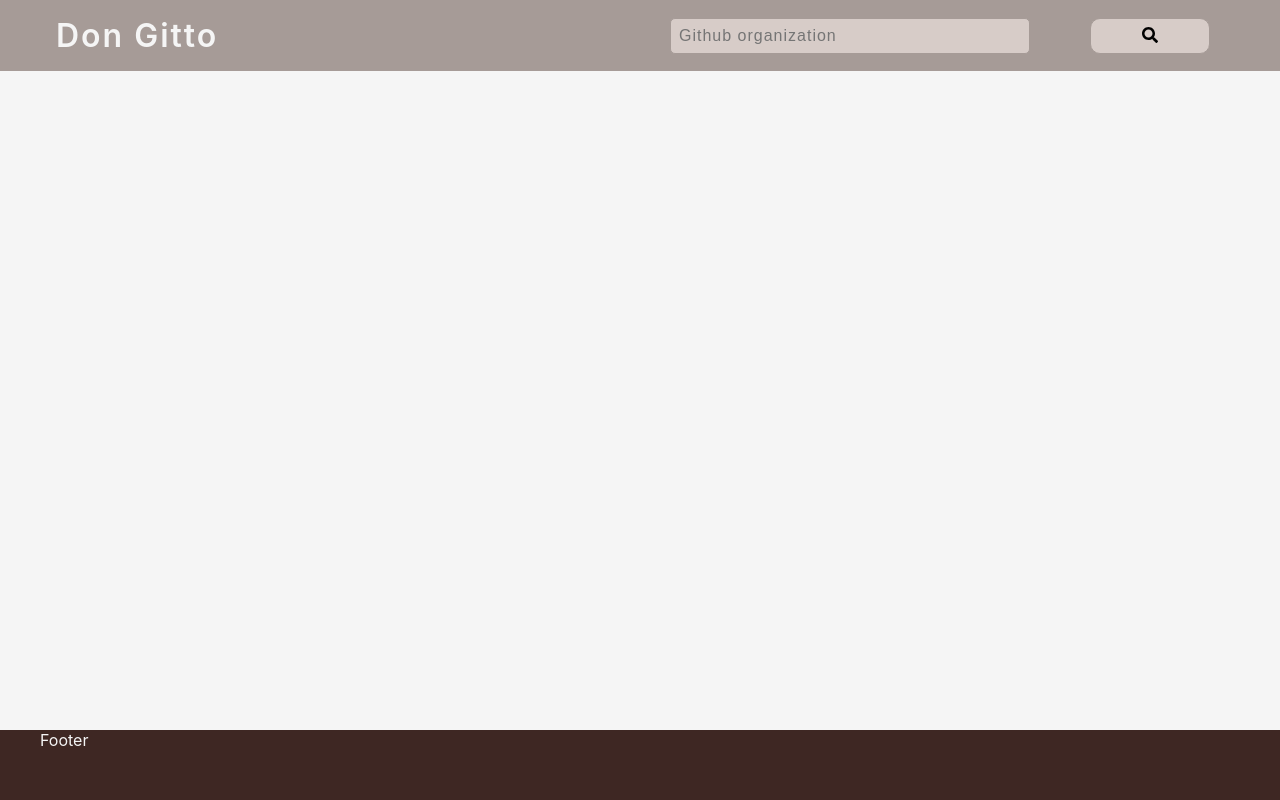
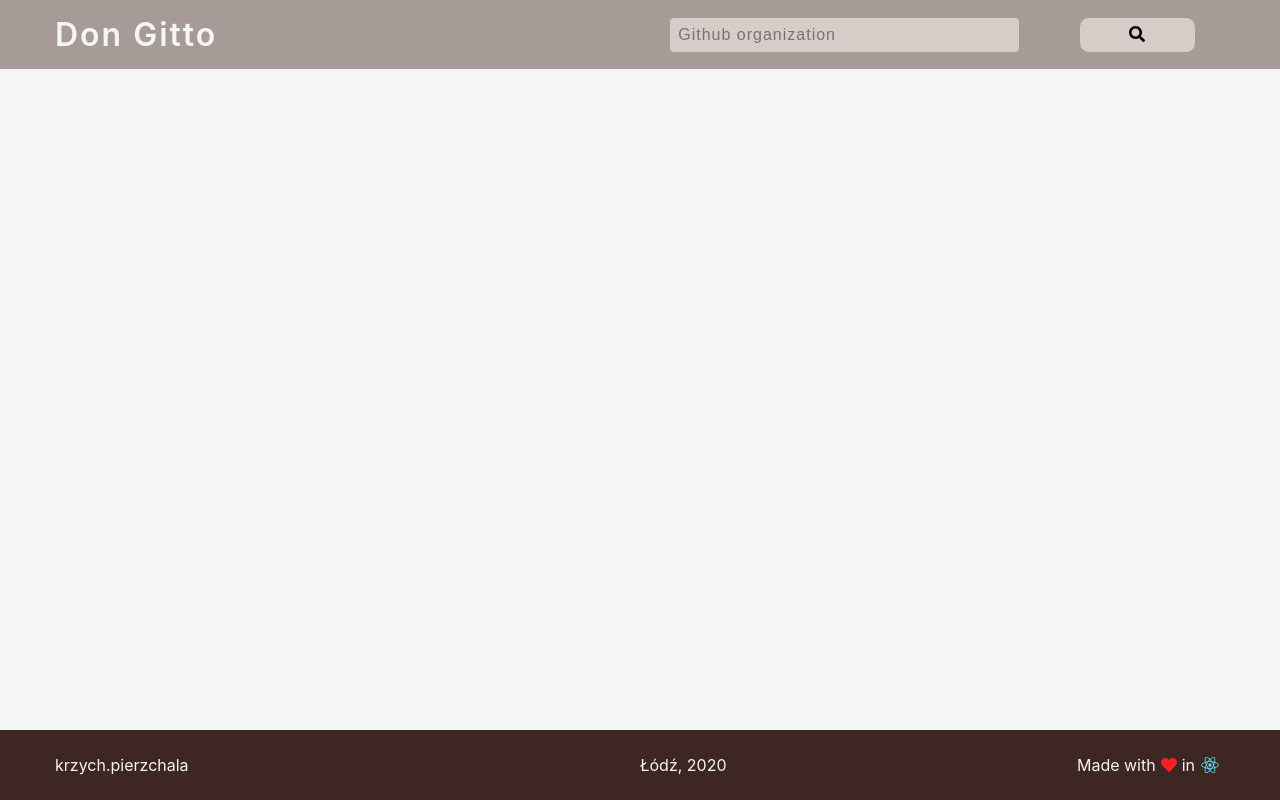
Before and after one commit to djrokita/don-gitto, a React (Create React App) app: page / in a window 1280 px wide. Built offline with nearby package versions, Linux system fonts and the light colour scheme.

Commit message:
fill footer

```diff
--- a/src/components/box/Box.styles.js
+++ b/src/components/box/Box.styles.js
@@ -6,4 +6,5 @@ export const BoxContainer = styled.main`
   display: flex;
   flex-direction: ${props => props.column && "column"};
   align-content: stretch;
+  padding: 15px;
 `;
--- a/src/components/content/Content.styles.js
+++ b/src/components/content/Content.styles.js
@@ -29,19 +29,18 @@ export const OrganizationAside = styled.aside`
 export const OrganizationItemsContainer = styled.div`
   width: 100%;
   display: flex;
-  margin-bottom: 1rem 0;
+  margin-bottom: 0;
 `;
 
 export const OrganizationName = styled.h2``;
 
 export const OrganizationDesc = styled.p`
-  margin: 1rem 0;
+  margin: 1.1rem 0;
 `;
 
 export const OrganizationLink = styled(UserName)`
   display: block;
-  width: 100%;
-  margin: 1rem 0;
+  margin: 1.1rem 0;
 
   &:hover {
     &::after {
@@ -61,7 +60,7 @@ export const OrganizationItem = styled.div`
 
 export const MembersSection = styled.main`
   width: 70%;
-  height: calc(100vh - 140px);
+  height: calc(100vh - 168px);
   flex-direction: column;
   overflow-y: scroll;
 `;
--- a/src/components/footer/Footer.styles.js
+++ b/src/components/footer/Footer.styles.js
@@ -1,4 +1,6 @@
 import styled from "styled-components";
+
+import { UserName } from "../userItem/UserItem.styles";
 
 export const FooterContainer = styled.footer`
   height: 70px;
@@ -7,3 +9,34 @@ export const FooterContainer = styled.footer`
   display: flex;
   justify-content: center;
 `;
+
+export const FooterSection = styled.div`
+  width: 50%;
+  display: flex;
+  align-items: center;
+  justify-content: space-between;
+`;
+
+export const FooterLink = styled(UserName)`
+  color: ${({ theme }) => theme.$light};
+
+  &::after {
+    background-color: ${({ theme }) => theme.$light};
+  }
+`;
+
+export const FooterItem = styled.div`
+  display: flex;
+  height: 100%;
+  align-items: center;
+`;
+
+export const FooterIconWrapper = styled.div`
+  margin: 0 5px;
+  color: ${({ theme }) => theme.$heart};
+`;
+
+export const FooterLogo = styled.img`
+  height: auto;
+  width: 30px;
+`;
--- a/src/components/footer/index.js
+++ b/src/components/footer/index.js
@@ -1,12 +1,39 @@
 import React from "react";
+import { FontAwesomeIcon } from "@fortawesome/react-fontawesome";
+import { faHeart } from "@fortawesome/free-solid-svg-icons";
 
-import { FooterContainer } from "./Footer.styles";
+import {
+  FooterContainer,
+  FooterSection,
+  FooterLink,
+  FooterItem,
+  FooterIconWrapper,
+  FooterLogo
+} from "./Footer.styles";
 import Box from "../box";
+import logo from "../../logo.svg";
 
 function Footer() {
   return (
     <FooterContainer>
-      <Box>Footer</Box>
+      <Box>
+        <FooterSection>
+          <FooterLink href="https://github.com/djrokita" target="_blank">
+            krzych.pierzchala
+          </FooterLink>
+        </FooterSection>
+        <FooterSection>
+          <FooterItem>Łódź, 2020</FooterItem>
+          <FooterItem>
+            Made with
+            <FooterIconWrapper>
+              <FontAwesomeIcon icon={faHeart} />
+            </FooterIconWrapper>
+            in
+            <FooterLogo src={logo} />
+          </FooterItem>
+        </FooterSection>
+      </Box>
     </FooterContainer>
   );
 }
--- a/src/components/header/Header.styles.js
+++ b/src/components/header/Header.styles.js
@@ -9,7 +9,6 @@ export const HeaderContainer = styled.header`
 
 export const Logo = styled.div`
   width: 50%;
-  padding: 1rem;
 `;
 
 export const LogoTitle = styled.h1`
--- a/src/theme.js
+++ b/src/theme.js
@@ -4,5 +4,6 @@ export default {
   $dark: "#a69b97",
   $black: "#000",
   $secondary: "#3e2723",
-  $alert: "#e57373"
+  $alert: "#e57373",
+  $heart: "#f52020"
 };
```
Also changed, not shown: src/logo.svg (added).
